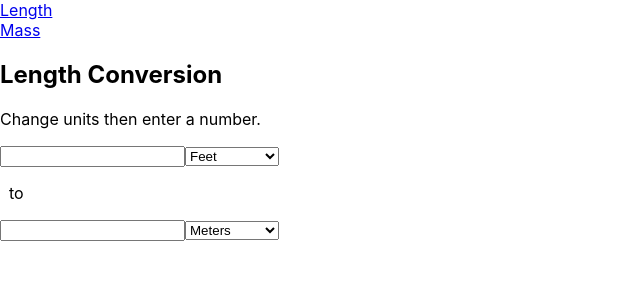
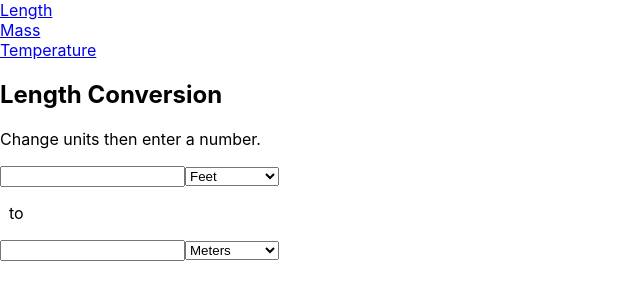
Before and after one commit to F1TR4t/SWE632_Calculator, a React (Create React App) app: page / in a window 1280 px wide. Shown: the top 300 px of the page, without its empty margins (0-640 px from the left). Built offline with nearby package versions, Linux system fonts and the light colour scheme.

Commit message:
Updated App.js with Temperature

```diff
--- a/src/App.js
+++ b/src/App.js
@@ -1,5 +1,6 @@
 import Length from "./Components/Conversion/Length";
 import Mass from "./Components/Conversion/Mass";
+import Temperature from "./Components/Conversion/Temperature";
 import React from "react";
 import { BrowserRouter as Router,Routes, Route, Link } from 'react-router-dom';
 
@@ -20,11 +21,13 @@ function App() {
     <Link to ="/">Length</Link>
     <br></br>
     <Link to = "/Mass">Mass</Link>
+     <br></br>
+    <Link to = "/Temperature">Temperature</Link>
     <Routes>
       <Route exact path = '/' element={<Length />}></Route>
       <Route exact path = '/Mass' element={<Mass />}></Route>
+      <Route exact path = '/Temperature' element={<Temperature />}></Route>
     </Routes>
-
       </Router>
       </>
   );
```
